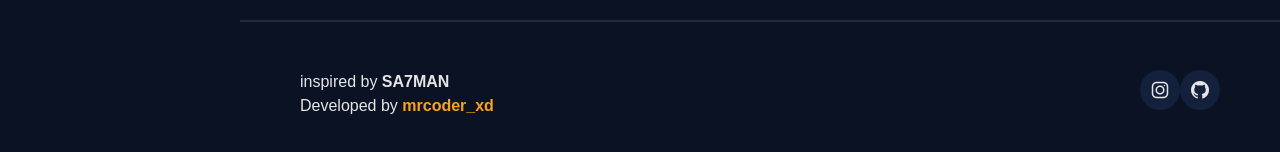
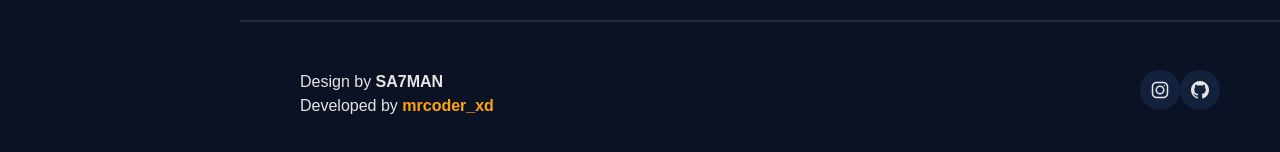
Before and after one commit to lakshay-sanhotra/laksh-portfolio, a React (Create React App) app: page / in a window 1280 px wide. Shown: the part 6137-6289 px from the top of the page. Built offline with nearby package versions, Linux system fonts and the light colour scheme; the HTML template or start-up script is replaced by a standard one; a web font is replaced by a local one.

Commit message:
footer update

```diff
--- a/src/components/Footer.jsx
+++ b/src/components/Footer.jsx
@@ -7,7 +7,7 @@ function Footer() {
                 <div className="container">
                     <div className="row gy-4 justify-content-between">
                         <div className="col-auto">
-                            <p className="mb-0">inspired by <a target="_blank" href="https://www.youtube.com/@SA7MAN"
+                            <p className="mb-0">Design by <a target="_blank" href="https://www.youtube.com/@SA7MAN"
                                     className="fw-bold">SA7MAN</a> <br/>
                                     Developed by <a target="_blank" href="https://www.instagram.com/mrcoder_xd/"
                                     className="fw-bold text-brand">mrcoder_xd</a></p>
```
